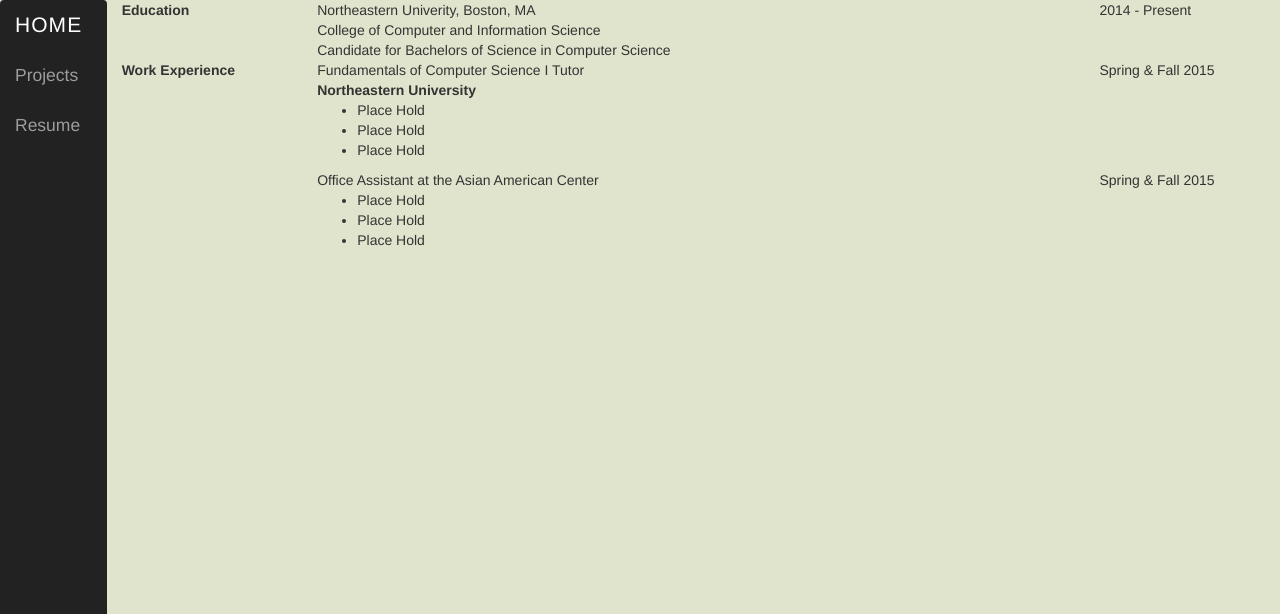
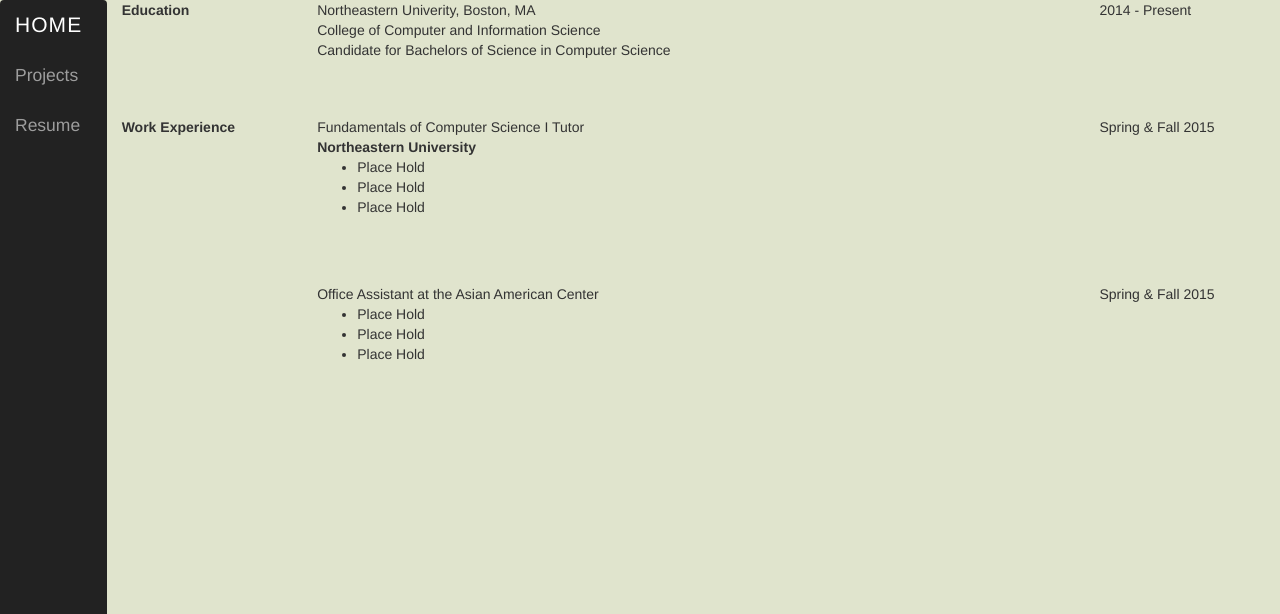
Before and after one commit to Guo-William/Personal-Website, a PHP site: page /pages/Resume.php in a window 1280 px wide. Shown: the top 614 px of the page. Run offline with PHP 8.4, Linux system fonts and the light colour scheme; some libraries are stand-ins or nearby versions.

Commit message:
added a buffer to the top of the row

```diff
--- a/CSS/styling.css
+++ b/CSS/styling.css
@@ -156,3 +156,10 @@ p.project-description
     z-index:100;
   }
 }
+
+/* mainly for styling on the resume page */
+
+.row-top-buffer
+{
+  margin-top:5%;
+}
--- a/pages/Resume.php
+++ b/pages/Resume.php
@@ -38,7 +38,7 @@
         </div>
       </div>
 
-      <div class="row">
+      <div class="row row-top-buffer">
         <div class="col-xs-12 col-sm-12 col-md-2 col-lg-2">
           <b>Work Experience</b>
         </div>
@@ -57,7 +57,7 @@
         </div>
       </div>
 
-      <div class="row">
+      <div class="row row-top-buffer">
         <div class="col-xs-11 col-sm-11 col-md-8 col-lg-8 col-md-offset-2 col-lg-offset-2">
           Office Assistant at the Asian American Center<br>
           <ul>
```
